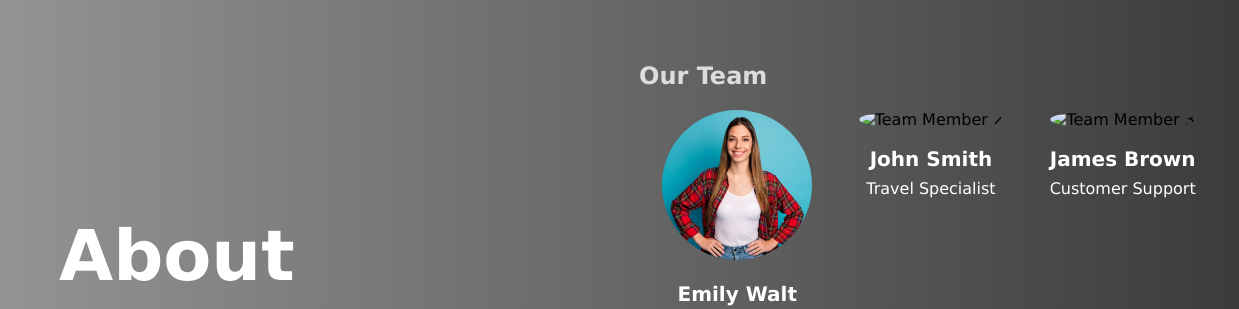
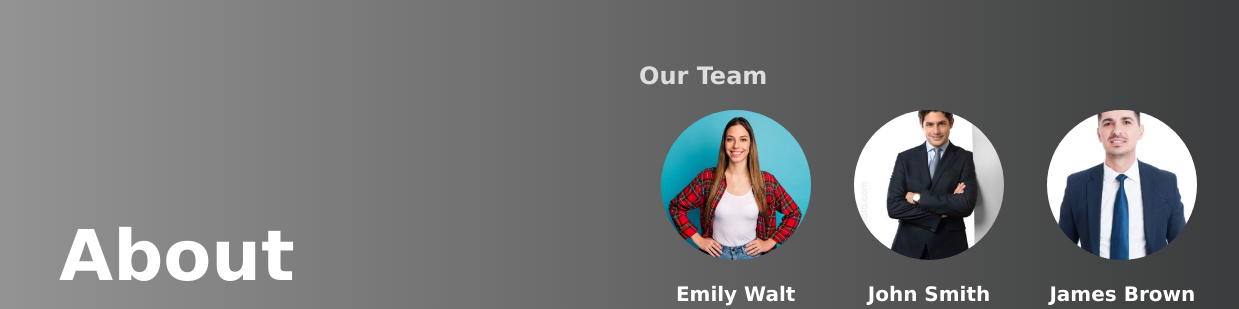
Before and after one commit to paiitodev/finalProject, a plain HTML site: page travel_about.html in a window 1280 px wide. Shown: the part 187-496 px from the top of the page, 41-1280 px from the left. Drawn offline with nearby package versions, Linux system fonts and the light colour scheme; the site is published under a folder, as on GitHub Pages, so addresses that start at the root find nothing.

Commit message:
Update travel_about.html
rutas relativas img

```diff
--- a/travel_about.html
+++ b/travel_about.html
@@ -51,12 +51,12 @@
                 <p>CEO & Founder</p>
               </div>
               <div class="team-member">
-                <img src="/img/pers2.jpg" alt="Team Member 2">
+                <img src="img/pers2.jpg" alt="Team Member 2">
                 <h3>John Smith</h3>
                 <p>Travel Specialist</p>
               </div>
               <div class="team-member">
-                <img src="/img/pers3.jpg" alt="Team Member 3">
+                <img src="img/pers3.jpg" alt="Team Member 3">
                 <h3>James Brown</h3>
                 <p>Customer Support</p>
               </div>
```
